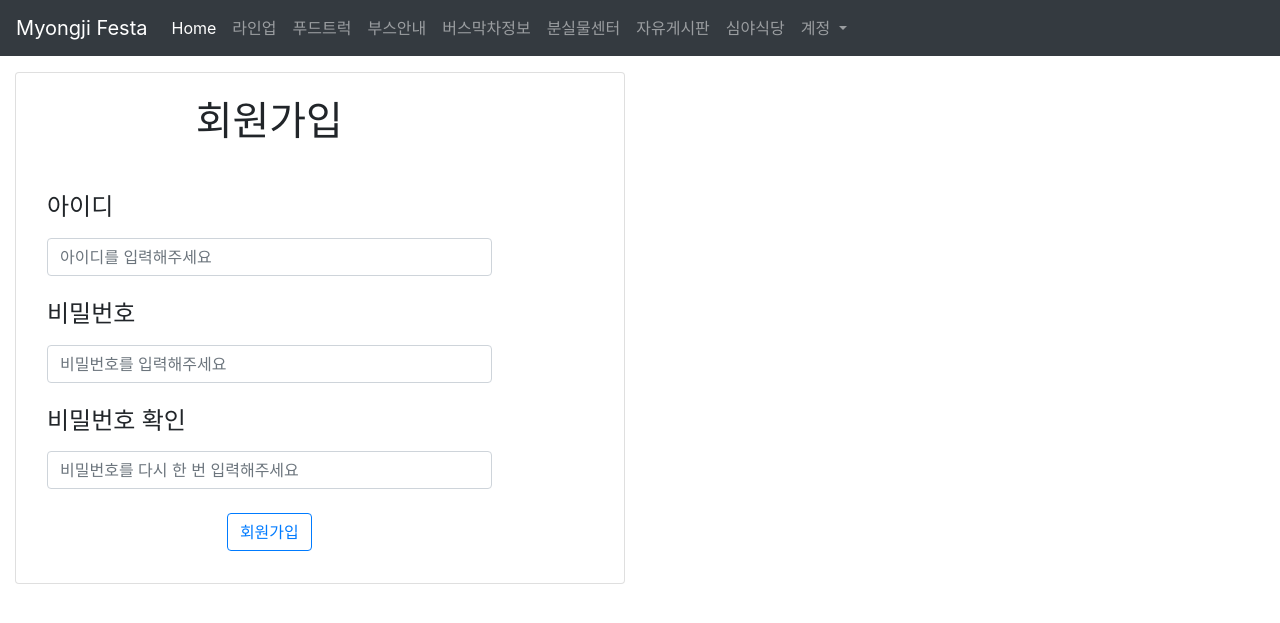
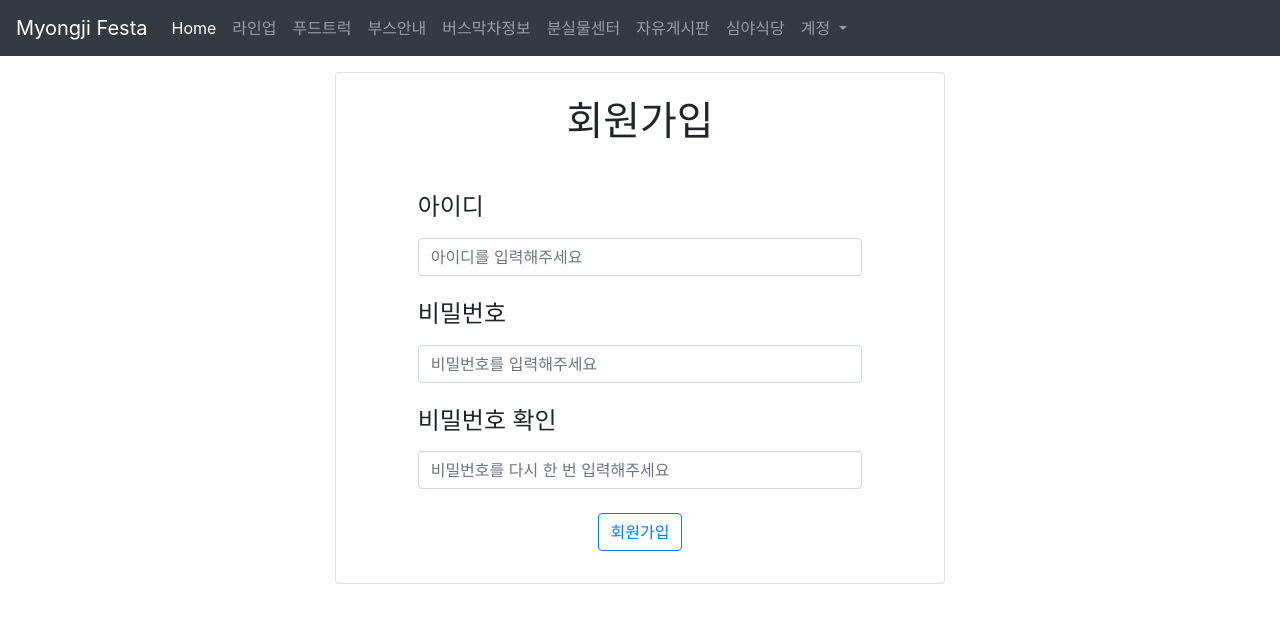
Before and after one commit to likelionmju/mju-festival-2019, a Django app: page /account/register/ in a window 1280 px wide. Shown: the top 623 px of the page. Run offline with Django 3.2, Linux system fonts and the light colour scheme; some libraries are stand-ins or nearby versions.

Commit message:
Center align

```diff
--- a/account/templates/login.html
+++ b/account/templates/login.html
@@ -1,5 +1,9 @@
 {% extends 'base.html' %}
+{% load static %}
+
 {% block content %}
+<!-- CSS Styles -->
+<link rel="stylesheet" href="{% static '/page/css/style.css' %}">
 
 <div class="container-fluid">
   <div class="row">
--- a/account/templates/register.html
+++ b/account/templates/register.html
@@ -1,5 +1,9 @@
 {% extends 'base.html' %}
+{% load static %}
+
 {% block content %}
+<!-- CSS Styles -->
+<link rel="stylesheet" href="{% static '/page/css/style.css' %}">
 
 <div class="container-fluid">
   <div class="row">
--- /dev/null
+++ b/page/static/page/css/style.css
@@ -0,0 +1,4 @@
+.center-align {
+  float: none;
+  margin: 0 auto;
+}
```
